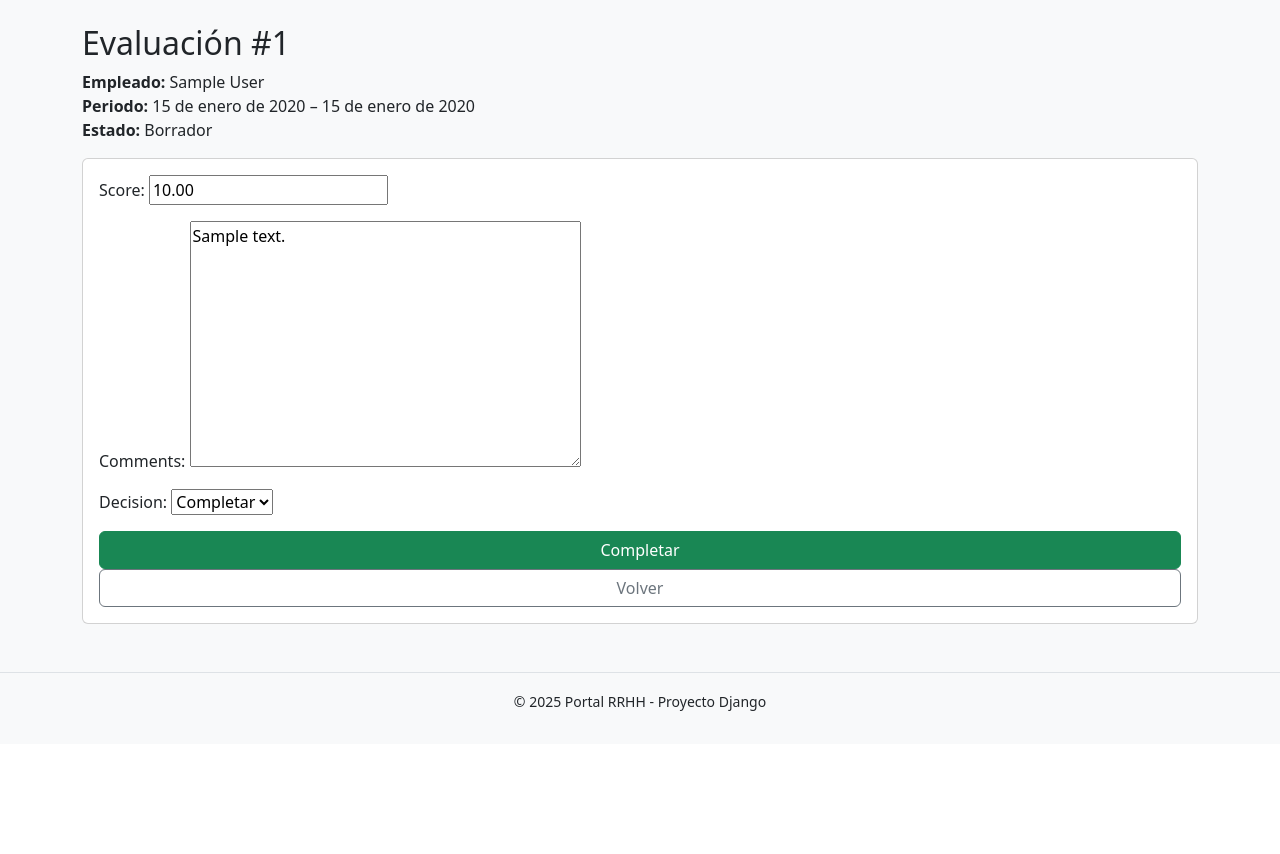
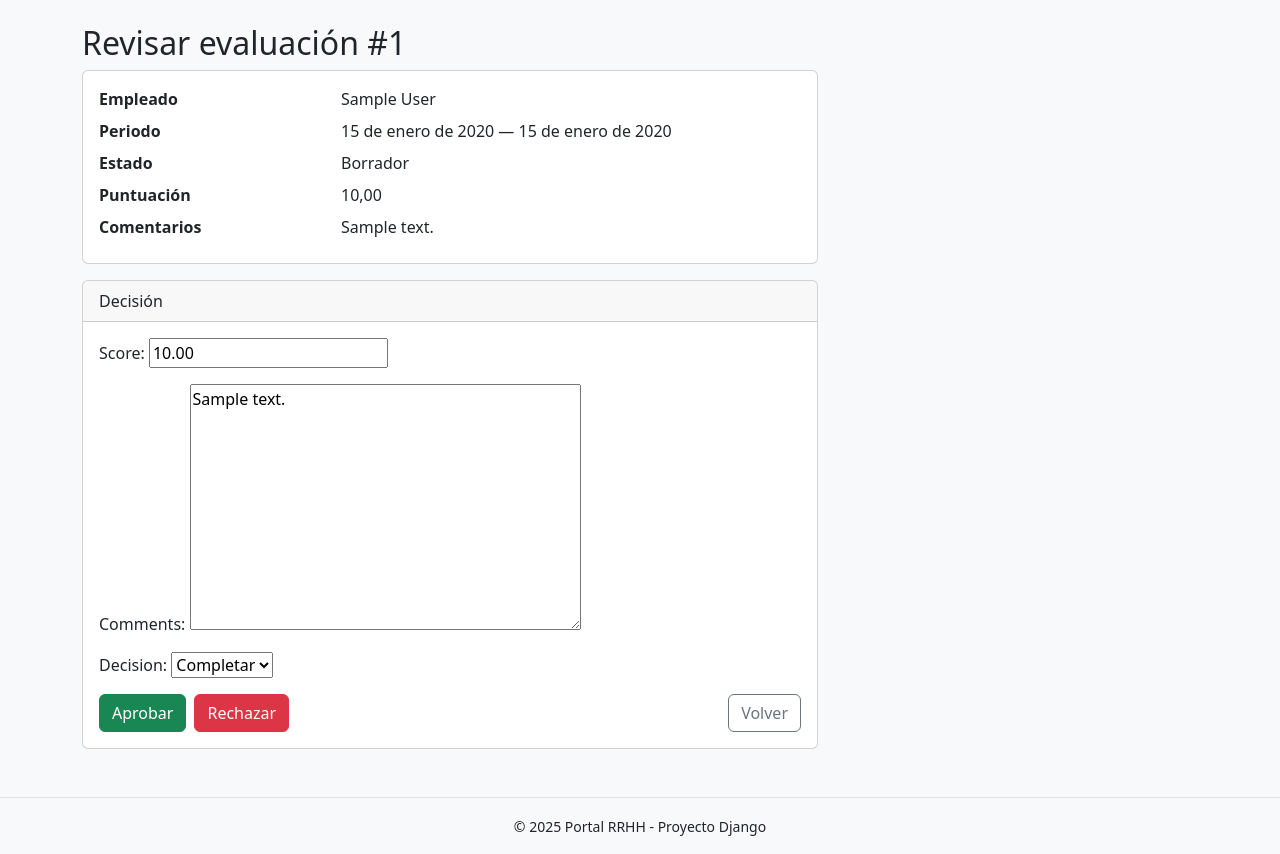
Before and after one commit to oscarlopzz/portal-rrhh, a Django app: page /performance/1/revisar/ in a window 1280 px wide. Shown: the part 56-910 px from the top of the page. Before the commit the page ends 767 px from the top, so only its background shows below. Run offline with Django 5.2, Linux system fonts and the light colour scheme; a user stored in the database is signed in; tables that the repository leaves empty hold one stand-in row (values such as "Sample post").

Commit message:
performance: templates (my list, review list, create, review detail)

```diff
--- a/performance/templates/performance/review_detail.html
+++ b/performance/templates/performance/review_detail.html
@@ -1,17 +1,49 @@
 {% extends "portalapp/base.html" %}
 {% block content %}
-<h2>Evaluación #{{ item.id }}</h2>
+<h2>Revisar evaluación #{{ item.id }}</h2>
 
-<div class="mb-3">
-  <strong>Empleado:</strong> {{ item.employee }}<br>
-  <strong>Periodo:</strong> {{ item.period_start }} – {{ item.period_end }}<br>
-  <strong>Estado:</strong> {{ item.get_status_display }}<br>
+<div class="row">
+  <div class="col-md-8">
+    <div class="card mb-3"><div class="card-body">
+      <dl class="row mb-0">
+        <dt class="col-sm-4">Empleado</dt>
+        <dd class="col-sm-8">{{ item.employee }}</dd>
+
+        <dt class="col-sm-4">Periodo</dt>
+        <dd class="col-sm-8">
+          {% if item.period_start or item.period_end %}
+            {{ item.period_start|default:"?" }} — {{ item.period_end|default:"?" }}
+          {% else %}
+            {{ item.title|default:"(Sin periodo)" }}
+          {% endif %}
+        </dd>
+
+        <dt class="col-sm-4">Estado</dt>
+        <dd class="col-sm-8">{{ item.get_status_display }}</dd>
+
+        <dt class="col-sm-4">Puntuación</dt>
+        <dd class="col-sm-8">{{ item.score|default:"—" }}</dd>
+
+        <dt class="col-sm-4">Comentarios</dt>
+        <dd class="col-sm-8">{{ item.comments|default:"—" }}</dd>
+      </dl>
+    </div></div>
+
+    <div class="card">
+      <div class="card-header">Decisión</div>
+      <div class="card-body">
+        <form method="post">
+          {% csrf_token %}
+          {{ form.as_p }}
+          <div class="d-flex gap-2">
+            <button class="btn btn-success" name="decision" value="APPROVED">Aprobar</button>
+            <button class="btn btn-danger" name="decision" value="REJECTED">Rechazar</button>
+            <a class="btn btn-outline-secondary ms-auto" href="{% url 'performance_review_list' %}">Volver</a>
+          </div>
+        </form>
+      </div>
+    </div>
+
+  </div>
 </div>
-
-<form method="post" class="card card-body">
-  {% csrf_token %}
-  {{ form.as_p }}
-  <button class="btn btn-success">Completar</button>
-  <a class="btn btn-outline-secondary" href="{% url 'performance_review_list' %}">Volver</a>
-</form>
 {% endblock %}
```
Also changed, not shown: performance/templates/performance/create.html (+6 -3 lines), performance/templates/performance/my_list.html (+22 -6 lines), performance/templates/performance/review_list.html (+46 -15 lines).
